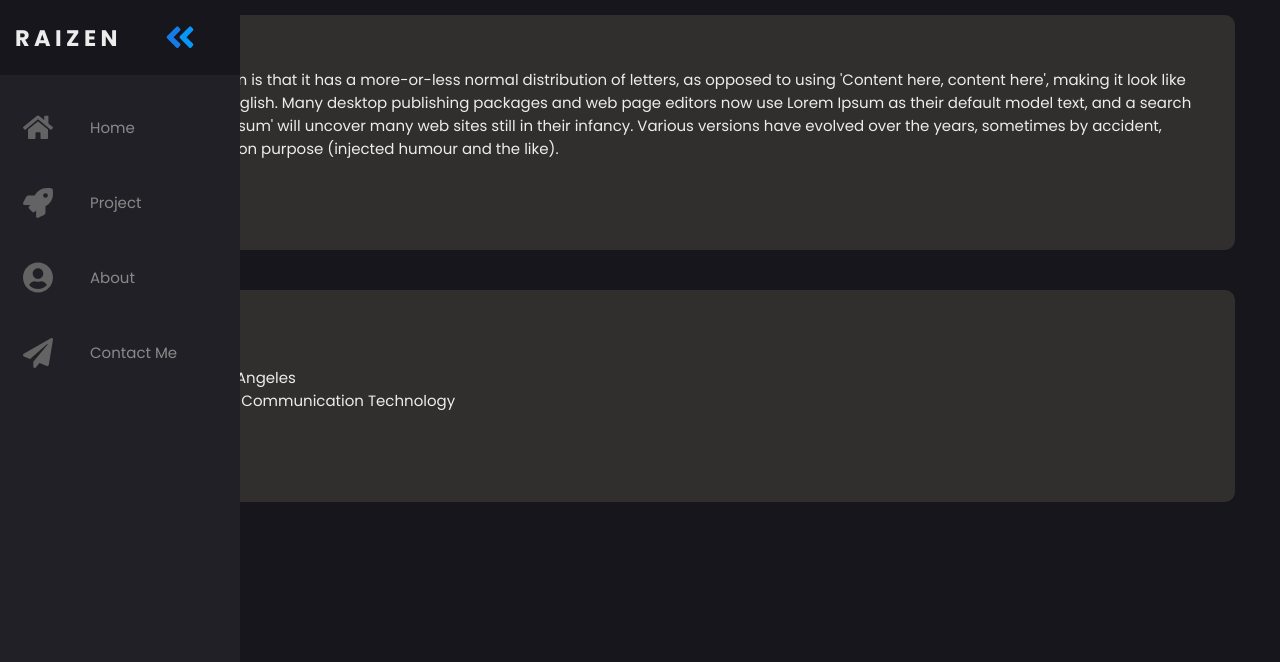
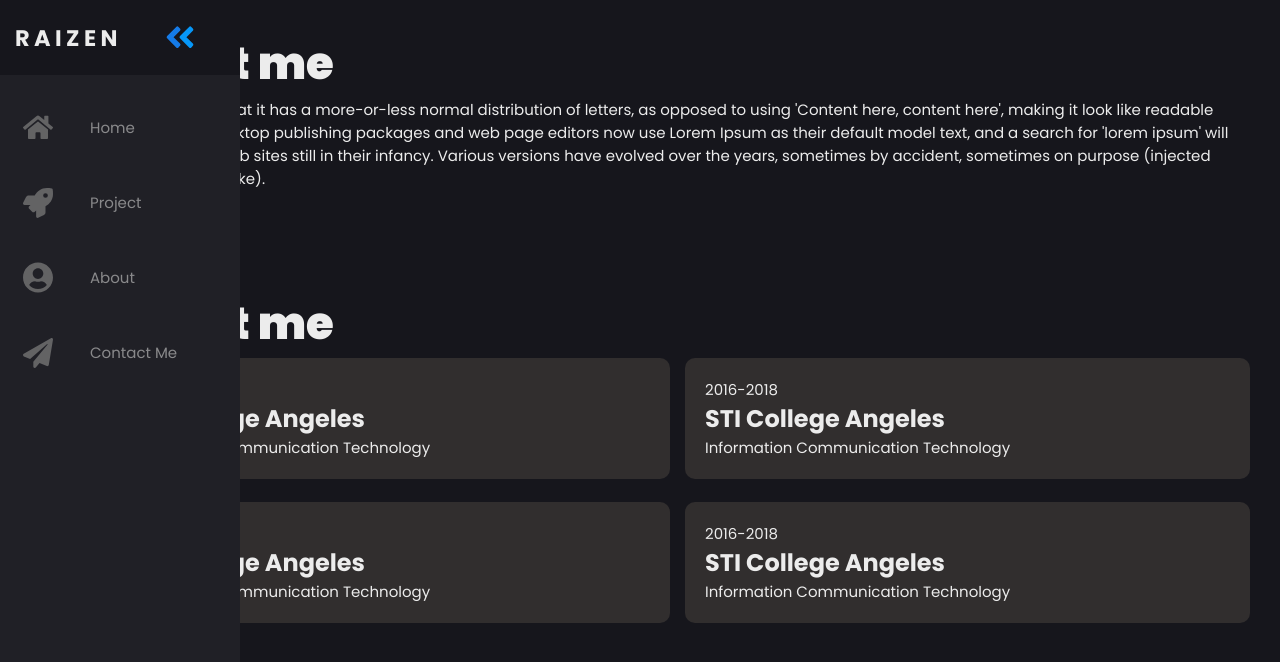
Before and after one commit to neziarxdxd/my-app, a React (Create React App) app: page /about in a window 1280 px wide. Shown: the top 662 px of the page. Built offline with nearby package versions, Linux system fonts and the light colour scheme.

Commit message:
created about page

```diff
--- a/src/About/About.js
+++ b/src/About/About.js
@@ -11,7 +11,25 @@ function About() {
             </div>
             <div className="about-card EDUCATION">
                 <div className="about-section-title">About me</div>
-                    <div className="about-content">
+                <div className="about-content-grid">
+                    <div className="education-card">
+                        <div className="school-year">2016-2018</div>
+                        <div className="name-school">STI College Angeles</div>
+                        <div className="field-study">Information Communication Technology</div>
+                    </div>
+
+                    <div className="education-card">
+                        <div className="school-year">2016-2018</div>
+                        <div className="name-school">STI College Angeles</div>
+                        <div className="field-study">Information Communication Technology</div>
+                    </div>
+
+                    <div className="education-card">
+                        <div className="school-year">2016-2018</div>
+                        <div className="name-school">STI College Angeles</div>
+                        <div className="field-study">Information Communication Technology</div>
+                    </div>
+
                     <div className="education-card">
                         <div className="school-year">2016-2018</div>
                         <div className="name-school">STI College Angeles</div>
--- a/src/App.css
+++ b/src/App.css
@@ -202,20 +202,36 @@ box-sizing: border-box;
   width: 100%;
 }
 
-.about-grid > .about-card{
-  background-color:#1e1e24;
-  height: 100%;
-  background-color: rgb(49, 46, 46);
-  border-radius: 10px;
-  font-size: 1rem;
-  padding: 30px;
-}
+
 .about-grid {
-  margin: 2rem;
+  margin: 1rem;
   display: grid;
   grid-template-columns: repeat(1, 1fr);
   grid-gap: 100px;
   align-items: center;
+}
+.about-section-title{
+  font-weight: 900;
+  font-size: 3rem;
+}
+.about-content-grid{
+
+  display: grid;
+  grid-template-columns: repeat(2, 1fr);
+  grid-column-gap: 1em;
+  grid-row-gap: 1.5em;
+  align-items: center;
+}
+.about-content-grid > .education-card{
+
+  background-color: rgb(49, 46, 46);
+  border-radius: 10px;
+  font-size: 1rem;
+  padding: 20px;
+}
+.name-school{
+  font-weight:700 ;
+  font-size: 1.6rem;
 }
 
 
```
Lines whose indentation alone changed are shown as unchanged.
